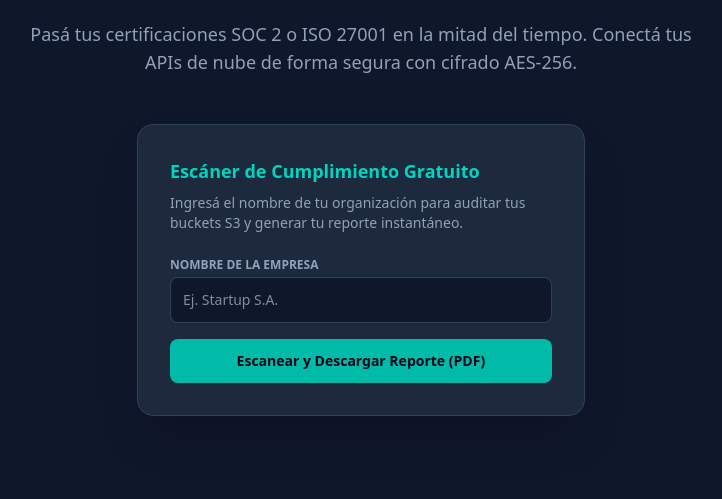
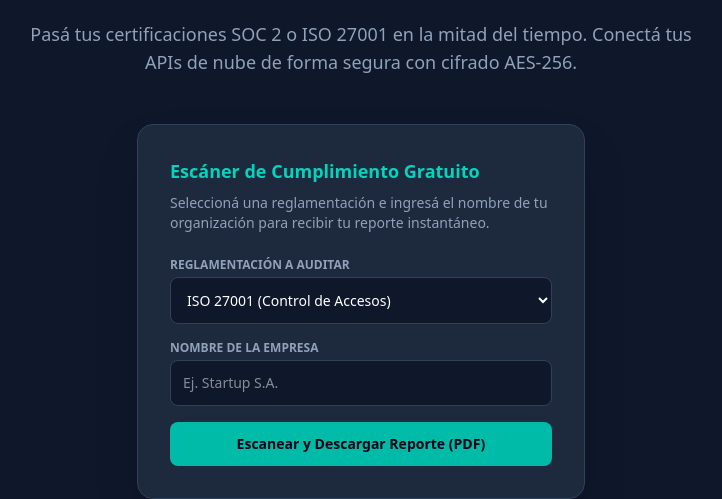
Before and after one commit to LeandroSchulze/ComplianceFlow, a FastAPI app: page / in a window 1280 px wide. Shown: the part 320-819 px from the top of the page, without its empty margins (279-1001 px from the left). Before the commit the page ends 736 px from the top, so only its background shows below. Run offline with FastAPI, Linux system fonts and the light colour scheme; parts of the project's set-up code (start-up, migrations or seed data) failed here and were passed over; some libraries are stand-ins or nearby versions.

Commit message:
Update index.html

```diff
--- a/templates/index.html
+++ b/templates/index.html
@@ -17,11 +17,21 @@
         <h2 class="text-4xl md:text-5xl font-extrabold mb-6 leading-tight">Automatizá la recolección de evidencia para tus auditorías</h2>
         <p class="text-slate-400 text-lg max-w-2xl mx-auto mb-12">Pasá tus certificaciones SOC 2 o ISO 27001 en la mitad del tiempo. Conectá tus APIs de nube de forma segura con cifrado AES-256.</p>
 
+        <!-- RECUADRO DE ESCÁNER DE CONVERSIÓN FREEMIUM -->
         <div class="bg-slate-800 p-8 rounded-2xl max-w-md mx-auto shadow-2xl border border-slate-700 text-left">
             <h3 class="text-lg font-bold mb-2 text-teal-400">Escáner de Cumplimiento Gratuito</h3>
-            <p class="text-sm text-slate-400 mb-6">Ingresá el nombre de tu organización para auditar tus buckets S3 y generar tu reporte instantáneo.</p>
+            <p class="text-sm text-slate-400 mb-6">Seleccioná una reglamentación e ingresá el nombre de tu organización para recibir tu reporte instantáneo.</p>
 
             <form id="scanForm" class="space-y-4">
+                <div>
+                    <label class="block text-xs uppercase font-semibold text-slate-400 mb-1">Reglamentación a Auditar</label>
+                    <select id="normaId" class="w-full bg-slate-900 border border-slate-700 rounded-lg p-3 text-white focus:outline-none focus:border-teal-400 text-sm">
+                        <option value="ISO-IAM">ISO 27001 (Control de Accesos)</option>
+                        <option value="SOC2-S3">SOC 2 Type II (Seguridad en Nube)</option>
+                        <option value="SOC1-FIN">SOC 1 ICFR (Matriz Financiera)</option>
+                        <option value="ISO-9001">ISO 9001 (Requisitos de Calidad)</option>
+                    </select>
+                </div>
                 <div>
                     <label class="block text-xs uppercase font-semibold text-slate-400 mb-1">Nombre de la Empresa</label>
                     <input type="text" id="companyName" required placeholder="Ej. Startup S.A." class="w-full bg-slate-900 border border-slate-700 rounded-lg p-3 text-white focus:outline-none focus:border-teal-400 text-sm">
@@ -30,7 +40,7 @@
                     Escanear y Descargar Reporte (PDF)
                 </button>
             </form>
-            <p id="statusMsg" class="mt-4 text-xs text-center font-medium hidden"></p>
+            <div id="statusMsg" class="mt-4 text-xs text-center font-medium hidden"></div>
         </div>
     </main>
 
@@ -38,40 +48,54 @@
         document.getElementById('scanForm').addEventListener('submit', async (e) => {
             e.preventDefault();
             const company = document.getElementById('companyName').value;
+            const norma = document.getElementById('normaId').value;
             const btn = document.getElementById('btnScan');
             const status = document.getElementById('statusMsg');
 
             btn.disabled = true;
             status.classList.remove('hidden');
             status.className = "mt-4 text-xs text-center text-teal-400 animate-pulse";
-            status.innerText = "Conectando con la API de nube y escaneando recursos...";
+            status.innerText = "Conectando con la API de nube y analizando estructuras...";
 
             try {
                 const response = await fetch('/api/compliance/scan', {
                     method: 'POST',
                     headers: { 'Content-Type': 'application/json' },
-                    body: JSON.stringify({ cliente_nombre: company })
+                    body: JSON.stringify({ cliente_nombre: company, norma_id: norma })
                 });
+
+                // INTERCEPTOR DE LÍMITE DE IP SUPERADO (ERROR 402)
+                if (response.status === 402) {
+                    status.className = "mt-4 p-4 rounded-xl bg-rose-950/40 border border-rose-500/30 text-xs text-center text-rose-300 space-y-2.5";
+                    status.innerHTML = `
+                        <p class="font-bold">⚠️ Límite Gratuito Alcanzado (3 de 3 reportes por IP)</p>
+                        <p class="text-slate-400 text-[11px]">Para auditar otras infraestructuras y usar el Copiloto de IA, debés tener una cuenta corporativa activa.</p>
+                        <a href="/login" class="inline-block mt-1 w-full bg-gradient-to-r from-teal-400 to-cyan-400 text-slate-950 font-black py-2.5 rounded-lg text-center hover:from-teal-300 hover:to-cyan-300 transition-all shadow-lg">
+                            Registrarse y Elegir Plan 🚀
+                        </a>
+                    `;
+                    return;
+                }
 
                 if (response.ok) {
                     const blob = await response.blob();
                     const url = window.URL.createObjectURL(blob);
                     const a = document.createElement('a');
                     a.href = url;
-                    a.download = `reporte_compliance_${company}.pdf`;
+                    a.download = `reporte_${norma.toLowerCase()}_${company}.pdf`;
                     document.body.appendChild(a);
                     a.click();
                     a.remove();
-                    status.className = "mt-4 text-xs text-center text-emerald-400";
+                    status.className = "mt-4 p-2.5 rounded-xl bg-emerald-950/30 border border-emerald-500/20 text-xs text-center text-emerald-400";
                     status.innerText = "✅ Reporte generado y descargado con éxito.";
                 } else {
                     const err = await response.json();
                     status.className = "mt-4 text-xs text-center text-rose-400";
-                    status.innerText = `❌ Error: ${err.detail || 'Fallo interno.'}`;
+                    status.innerText = `❌ Error: ${err.detail || 'Fallo interno en el escáner.'}`;
                 }
             } catch (error) {
                 status.className = "mt-4 text-xs text-center text-rose-400";
-                status.innerText = "❌ Error de conexión con el backend.";
+                status.innerText = "❌ Error de conexión con el servidor.";
             } finally {
                 btn.disabled = false;
             }
```
